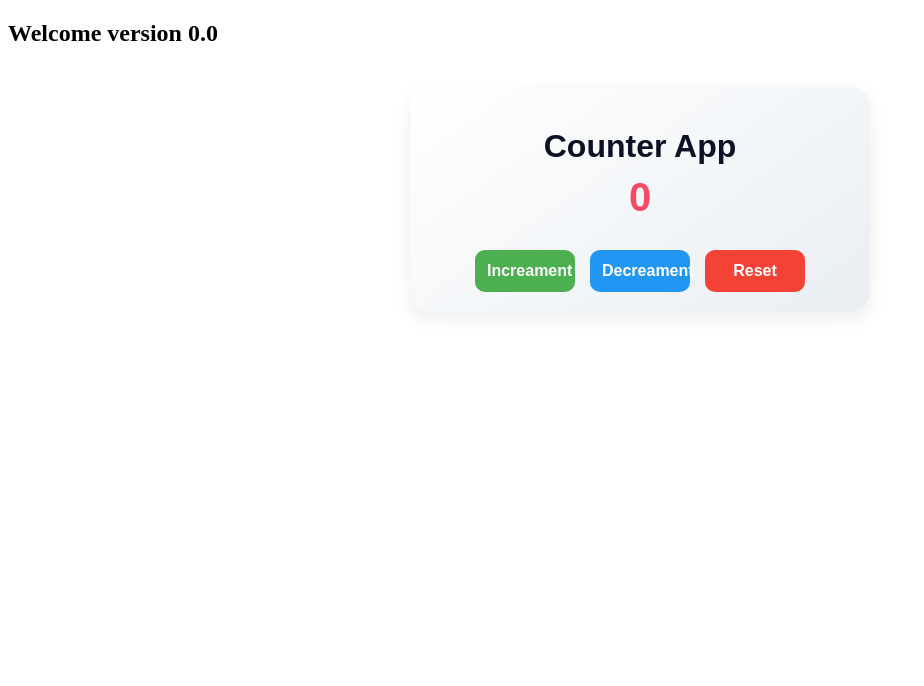
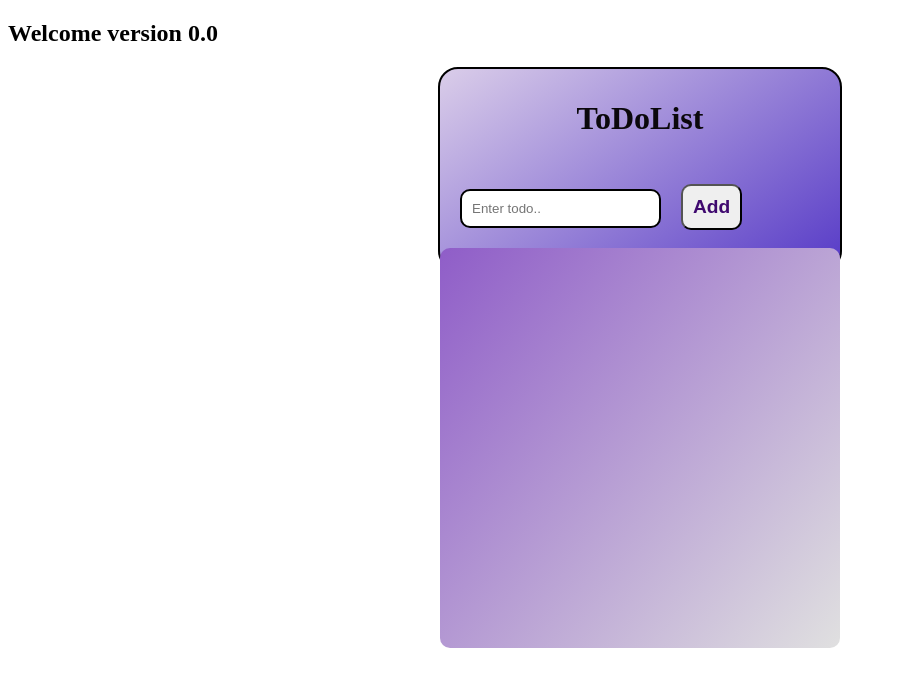
Before and after one commit to manikandanmk00/machine_code, a React (Vite) app: page / in a window 1280 px wide. Shown: the top 686 px of the page, without its empty margins (0-924 px from the left). Built offline with nearby package versions, Linux system fonts and the light colour scheme.

Commit message:
third commit-todolist

```diff
--- a/src/App.jsx
+++ b/src/App.jsx
@@ -1,12 +1,13 @@
-import { useState } from 'react'
-import Counter from "./components/Counter"
+import { useState } from 'react';
+//import Counter from "./components/Counter"
+import Todo from './components/Todo';
 
 function App() {
 
   return (
     <>
       <h2>Welcome version 0.0</h2>
-      <Counter />
+     <Todo />
     </>
   )
 }
--- /dev/null
+++ b/src/components/Todo.css
@@ -0,0 +1,53 @@
+.strike-through {
+  text-decoration: line-through;
+}
+
+.todo-container {
+  height: 200px;
+  max-width: 400px;
+  width: 90%;
+  margin: 20px auto;
+  padding: 30px, auto;
+  border: 2px solid black;
+  background: linear-gradient(145deg, #dacde9, #573bc7);
+  border-radius: 20px;
+}
+.todo-container h1{
+  text-align: center;
+  color: rgb(11, 8, 12);
+  padding: 10px;
+}
+.todo-container input {
+  margin: 20px;
+  padding: 10px;
+  border : 2px solid black;
+  border-radius: 10px;
+}
+button {
+  padding :10px;
+  font-weight: 800;
+  font-size: 1.2rem;
+  border-radius: 10px;
+  cursor: pointer;
+  color:rgb(63, 9, 111);
+  transition: background 0.3s ease, transform 0.2s ease;
+}
+button:hover {
+  transform: scale(1.03);
+}
+.todo-list-view {
+  height: 400px;
+  max-width: 400px;
+  background: linear-gradient(130deg, #8f5dc8, #e0e0e0);
+  overflow-y: scroll;
+  overflow-x:hidden;
+  text-align: left;
+  font-size: 1.5rem;
+  font-weight: 800;
+  border-radius: 10px;
+  color:#041518;
+
+}
+.todo-list-view ul{
+ list-style: none;
+}
--- /dev/null
+++ b/src/components/Todo.jsx
@@ -0,0 +1,69 @@
+import { useState } from "react";
+import "./Todo.css";
+
+const TodoList = () => {
+  const [input, SetInput] = useState("");
+  const [todoList, SetTodoList] = useState([]);
+
+  const addTodoItem = () => {
+    const item = {
+      id: todoList.length + 1,
+      text: input,
+      completed: false,
+    };
+
+    SetTodoList((prev) => [...prev, item]);
+    SetInput("");
+  };
+
+  const toggleCompleted = (id) => {
+    SetTodoList(
+      todoList.map((t) => {
+        if (t.id === id) {
+          return {
+            ...t,
+            completed: !t.completed,
+          };
+        } else {
+          return t;
+        }
+      })
+    );
+  };
+
+  const deleteTodo = (id) => {
+    SetTodoList(todoList.filter((t) => t.id !== id));
+  };
+
+  return (
+    <div className="todo-container">
+    <h1>ToDoList</h1>
+      <input
+        type="text"
+        placeholder="Enter todo.."
+        value={input}
+        onChange={(e) => SetInput(e.target.value)}
+      />
+      <button onClick={() => addTodoItem()}>Add</button>
+      <div className="todo-list-view">
+        <ul>
+          {todoList.map((t) => (
+            <li key={t.id}>
+              <input
+                type="checkbox"
+                checked={t.completed}
+                onChange={() => toggleCompleted(t.id)}
+              />
+              <span className={t.completed ? "strike-through" : ""}>
+                {t.text}
+              </span>
+              <button onClick={() => deleteTodo(t.id)}>Delete</button>
+            </li>
+          ))}
+        </ul>
+      </div>
+    </div>
+  );
+};
+
+export default TodoList;
```
